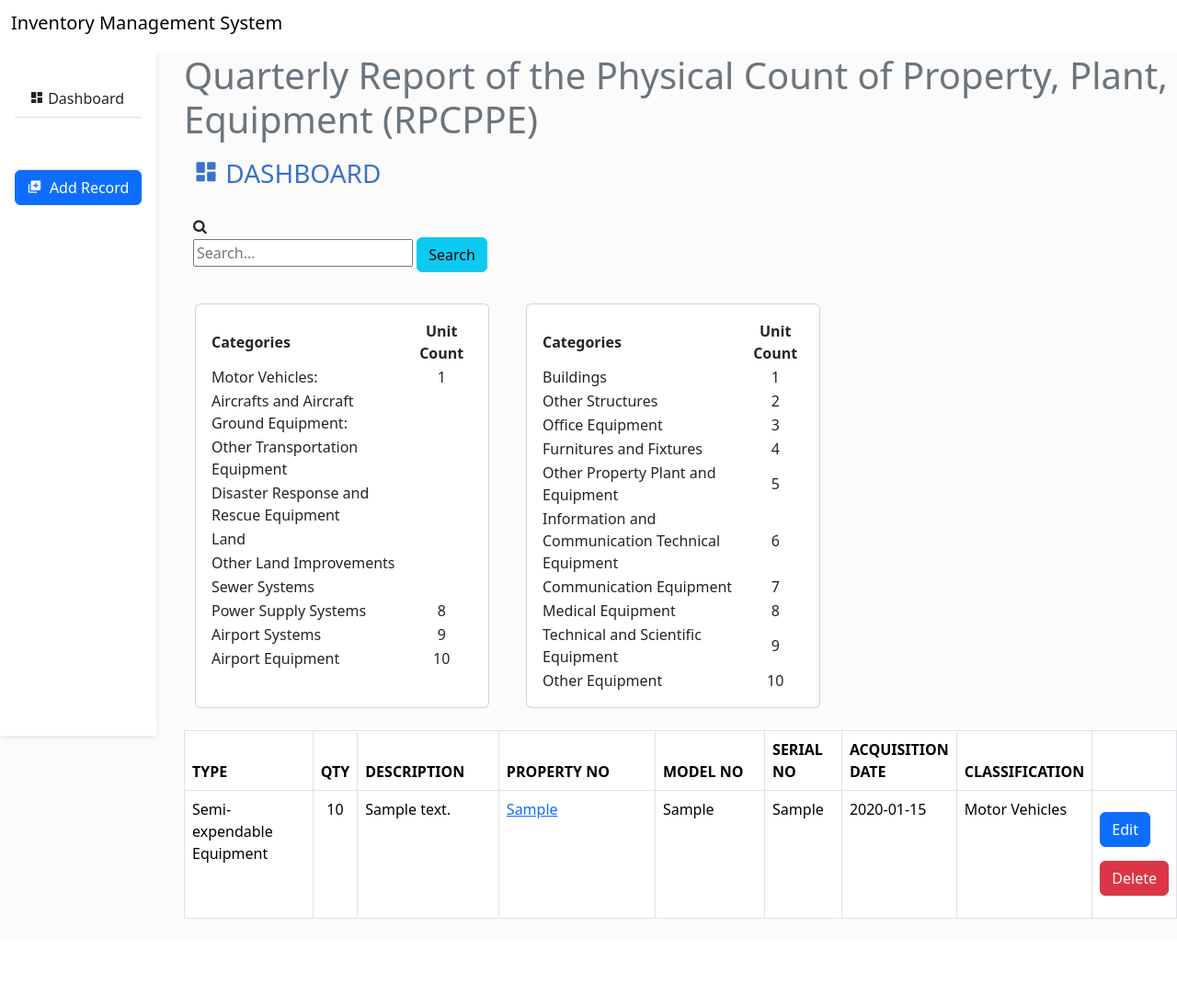
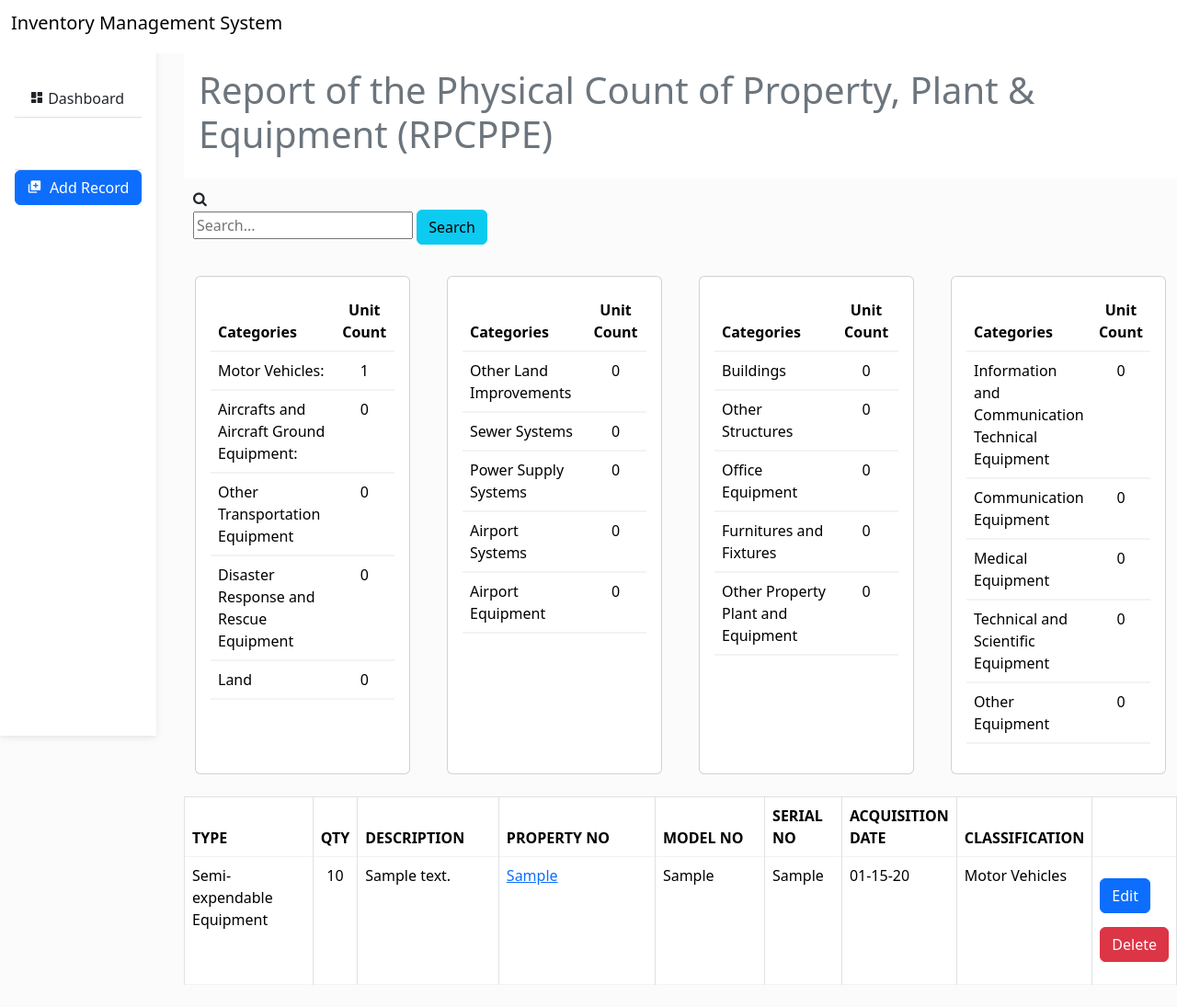
Before and after one commit to CAAP-Information-System/inventory-supply, a Django app: page / in a window 1280 px wide. Shown: the whole page at 92% size. Before the commit the page ends 999 px from the top, so only its background shows below. Run offline with Django 4.2, Linux system fonts and the light colour scheme; tables that the repository leaves empty hold one stand-in row (values such as "Sample post"); some libraries are stand-ins or nearby versions.

Commit message:
applied new fields to `models.py` and updated card design

```diff
--- a/inventorySupplyApp/models.py
+++ b/inventorySupplyApp/models.py
@@ -48,7 +48,10 @@ class Inventory(models.Model):
     inv_status = models.CharField(max_length=100, choices=STATUS_CHOICES, null=  True)
 
 
+    def formatted_acqDate(self):
+        return self.inv_acqDate.strftime('%m-%d-%y')
 
-
+    def calculate_total_value(self):
+        return self.inv_acqCost * self.inv_quantity
     class Meta:
         db_table = "inventories"
--- a/inventorySupplyApp/static/css/home.css
+++ b/inventorySupplyApp/static/css/home.css
@@ -1,5 +1,9 @@
 .main{
     padding-top: 10vh;
+}
+.home-hdr{
+    padding: 2vh;
+    background-color: #ffff;
 }
 .lbl-view{
     color: #7D7C7C;
--- a/inventorySupplyApp/templates/components/home.html
+++ b/inventorySupplyApp/templates/components/home.html
@@ -4,8 +4,17 @@
 
 {% block content %}
 <link rel="stylesheet" type="text/css" href="{%static 'css/home.css'%}">
-<h1 class="text-secondary">Quarterly Report of the Physical Count of Property, Plant, Equipment (RPCPPE)</h1>
-<h3 style="padding: 10px; color: #3B71CA;"><i class='bx bxs-dashboard'></i>&nbsp;DASHBOARD</h3>
+
+<style>
+    tr {
+    border-bottom: 2px solid #f3f3f3;
+  }
+
+</style>
+<header class="home-hdr">
+    <h1 class="text-secondary">Report of the Physical Count of Property, Plant & Equipment (RPCPPE)</h1>
+</header>
+<!-- <h3 style="padding: 10px; color: #3B71CA;"><i class='bx bxs-dashboard'></i>&nbsp;DASHBOARD</h3> -->
 <div class="input-group">
     <form style="padding: 10px;" action="{% url 'searchbar' %}" method="POST">
         {% csrf_token %}
@@ -38,51 +47,32 @@
         <div class="card" style="width: 20rem;">
             <div class="card-body">
 
-                <table>
+                <table class="table table-hover">
                     <thead>
                         <th width="">Categories</th>
                         <th style="text-align: center;">Unit Count</th>
                     </thead>
-                    <tbody>
+                    <tbody >
                         <tr>
-                            <td>Motor Vehicles:</td>
+                            <td >Motor Vehicles:</td>
                             <td style="text-align: center;">{{motorv}}</td>
                         </tr>
                         <tr>
                             <td>Aircrafts and Aircraft Ground Equipment:</td>
-                            <td style="text-align: center;"></td>
+                            <td style="text-align: center;">{{aage}}</td>
                         </tr>
                         <tr>
                             <td>Other Transportation Equipment</td>
-                            <td style="text-align: center;"></td>
+                            <td style="text-align: center;">{{ote}}</td>
                         </tr>
                         <tr>
                             <td>Disaster Response and Rescue Equipment</td>
-                            <td style="text-align: center;"></td>
+                            <td style="text-align: center;">{{drre}}</td>
                         </tr>
                         <tr>
                             <td>Land</td>
-                            <td style="text-align: center;"></td>
+                            <td style="text-align: center;">{{land}}</td>
                         </tr>
-                        <tr>
-                            <td>Other Land Improvements</td>
-                            <td style="text-align: center;"></td>
-                        </tr>
-                        <tr>
-                            <td>Sewer Systems</td>
-                            <td style="text-align: center;"></td>
-                        </tr>
-                        <tr>
-                            <td>Power Supply Systems</td>
-                            <td style="text-align: center;">8</td>
-                        </tr>
-                        <tr>
-                            <td>Airport Systems</td>
-                            <td style="text-align: center;">9</td>
-                        </tr>
-                        <tr>
-                            <td>Airport Equipment</td>
-                            <td style="text-align: center;">10</td>
                         </tr>
                     </tbody>
                 </table>
@@ -92,7 +82,41 @@
         <div class="card" style="width: 20rem;">
             <div class="card-body">
 
-                <table>
+                <table class="table table-hover">
+                    <thead>
+                        <th width="">Categories</th>
+                        <th style="text-align: center;">Unit Count</th>
+                    </thead>
+                    <tbody >
+                        <tr>
+                            <td>Other Land Improvements</td>
+                            <td style="text-align: center;">{{oli}}</td>
+                        </tr>
+                        <tr>
+                            <td>Sewer Systems</td>
+                            <td style="text-align: center;">{{ss}}</td>
+                        </tr>
+                        <tr>
+                            <td>Power Supply Systems</td>
+                            <td style="text-align: center;">{{pps}}</td>
+                        </tr>
+                        <tr>
+                            <td>Airport Systems</td>
+                            <td style="text-align: center;">{{aps}}</td>
+                        </tr>
+                        <tr>
+                            <td>Airport Equipment</td>
+                            <td style="text-align: center;">{{aep}}</td>
+                        </tr>
+                    </tbody>
+                </table>
+            </div>
+        </div>
+        <div style="margin: 20px;"></div>
+        <div class="card" style="width: 20rem;">
+            <div class="card-body">
+
+                <table class="table table-hover">
                     <thead>
                         <th width="">Categories</th>
                         <th style="text-align: center;">Unit Count</th>
@@ -100,43 +124,57 @@
                     <tbody>
                         <tr>
                             <td>Buildings</td>
-                            <td style="text-align: center;">1</td>
+                            <td style="text-align: center;">{{bld}}</td>
                         </tr>
                         <tr>
                             <td>Other Structures</td>
-                            <td style="text-align: center;">2</td>
+                            <td style="text-align: center;">{{oths}}</td>
                         </tr>
                         <tr>
                             <td>Office Equipment</td>
-                            <td style="text-align: center;">3</td>
+                            <td style="text-align: center;">{{offeq}}</td>
                         </tr>
                         <tr>
                             <td>Furnitures and Fixtures</td>
-                            <td style="text-align: center;">4</td>
+                            <td style="text-align: center;">{{ff}}</td>
                         </tr>
                         <tr>
                             <td>Other Property Plant and Equipment</td>
-                            <td style="text-align: center;">5</td>
+                            <td style="text-align: center;">{{oppe}}</td>
                         </tr>
+                    </tbody>
+                </table>
+            </div>
+        </div>
+        <div style="margin: 20px;"></div>
+        <div class="card" style="width: 20rem;">
+            <div class="card-body">
+
+                <table class="table table-hover">
+                    <thead>
+                        <th width="">Categories</th>
+                        <th style="text-align: center;">Unit Count</th>
+                    </thead>
+                    <tbody>
                         <tr>
                             <td>Information and Communication Technical Equipment</td>
-                            <td style="text-align: center;">6</td>
+                            <td style="text-align: center;">{{ict}}</td>
                         </tr>
                         <tr>
                             <td>Communication Equipment</td>
-                            <td style="text-align: center;">7</td>
+                            <td style="text-align: center;">{{comm}}</td>
                         </tr>
                         <tr>
                             <td>Medical Equipment</td>
-                            <td style="text-align: center;">8</td>
+                            <td style="text-align: center;">{{med}}</td>
                         </tr>
                         <tr>
                             <td>Technical and Scientific Equipment</td>
-                            <td style="text-align: center;">9</td>
+                            <td style="text-align: center;">{{techsci}}</td>
                         </tr>
                         <tr>
                             <td>Other Equipment</td>
-                            <td style="text-align: center;">10</td>
+                            <td style="text-align: center;">{{other}}</td>
                         </tr>
                     </tbody>
                 </table>
@@ -237,7 +275,7 @@
                     </td>
                     <td>{{ inv.inv_model|linebreaksbr}}</td>
                     <td>{{ inv.inv_serial|linebreaksbr}}</td>
-                    <td>{{ inv.inv_acqDate|linebreaksbr}}</td>
+                    <td>{{ inv.formatted_acqDate |linebreaksbr}}</td>
                     <td>{{ inv.inv_class|linebreaksbr}}</td>
 
 
--- a/inventorySupplyApp/views.py
+++ b/inventorySupplyApp/views.py
@@ -47,7 +47,25 @@ def SearchProject(request):
 
 def home(request, sort_order='asc'):
     motorv = Inventory.objects.filter(inv_class='Motor Vehicles').count()
-
+    aage = Inventory.objects.filter(inv_class='Aircraft and Aircrafe Ground Equipment').count()
+    ote = Inventory.objects.filter(inv_class='Other Transportation Equipment').count()
+    drre = Inventory.objects.filter(inv_class='Disaster Response and Rescue Equipment').count()
+    land = Inventory.objects.filter(inv_class='Land').count()
+    oli = Inventory.objects.filter(inv_class='Other Land Improvements').count()
+    ss = Inventory.objects.filter(inv_class='Sewer Systems').count()
+    pps = Inventory.objects.filter(inv_class='Power Supply Systems').count()
+    aps = Inventory.objects.filter(inv_class='Airport Systems').count()
+    aep = Inventory.objects.filter(inv_class='Airport Equipment').count()
+    bld = Inventory.objects.filter(inv_class='Buildings').count()
+    oths = Inventory.objects.filter(inv_class='Other Structures').count()
+    offeq = Inventory.objects.filter(inv_class='Office Equipment').count()
+    ff = Inventory.objects.filter(inv_class='Furniture & Fixtures').count()
+    oppe = Inventory.objects.filter(inv_class='Other Property Plant and Equipment').count()
+    ict = Inventory.objects.filter(inv_class='Information and Communication Technical Equipment').count()
+    comm = Inventory.objects.filter(inv_class='Communication Equipment').count()
+    med = Inventory.objects.filter(inv_class='Medical Equipment').count()
+    techsci = Inventory.objects.filter(inv_class='Technical and Scientific Equipment ').count()
+    other = Inventory.objects.filter(inv_class='Other Equipment').count()
     if sort_order == 'asc':
         inventory = Inventory.objects.order_by('inv_description')
         inventory = Inventory.objects.order_by('inv_loc')
@@ -61,6 +79,25 @@ def home(request, sort_order='asc'):
         'inventory': inventory,
         'toggle_sort_order': toggle_sort_order,
         'motorv' : motorv,
+        'aage': aage,
+        'drre': drre,
+        'land': land,
+        'ote':ote,
+        'oli': oli,
+        'ss': ss,
+        'pps': pps,
+        'aps':aps,
+        'aep': aep,
+        'bld': bld,
+        'oths': oths,
+        'offeq': offeq,
+        'ff': ff,
+        'oppe': oppe,
+        'ict': ict,
+        'comm': comm,
+        'med': med,
+        'techsci': techsci,
+        'other': other
     }
 
     return render(request, 'components/home.html', context)
@@ -79,10 +116,12 @@ def add_inventory(request):
 
 def view_inventory(request,id):
     context ={}
+    inventories = Inventory.objects.all()
+    view = Inventory.objects.get(id = id)
+    for inv in inventories:
+        inv.totalValue = inv.inv_acqCost * inv.inv_quantity
 
-    view = Inventory.objects.get(id = id)
-
-    return render(request, "crud/view.html", {'view': view})
+    return render(request, "crud/view.html", {'view': view, 'inventories': inventories},)
 
 def edit_inventory(request,id):
     context = {}
```
Also changed, not shown: inventorySupplyApp/static/css/add.css (added, +11 -0 lines), inventorySupplyApp/static/css/view.css (+50 -6 lines), inventorySupplyApp/templates/crud/add.html (+4 -8 lines), inventorySupplyApp/templates/crud/view.html (+30 -9 lines).
